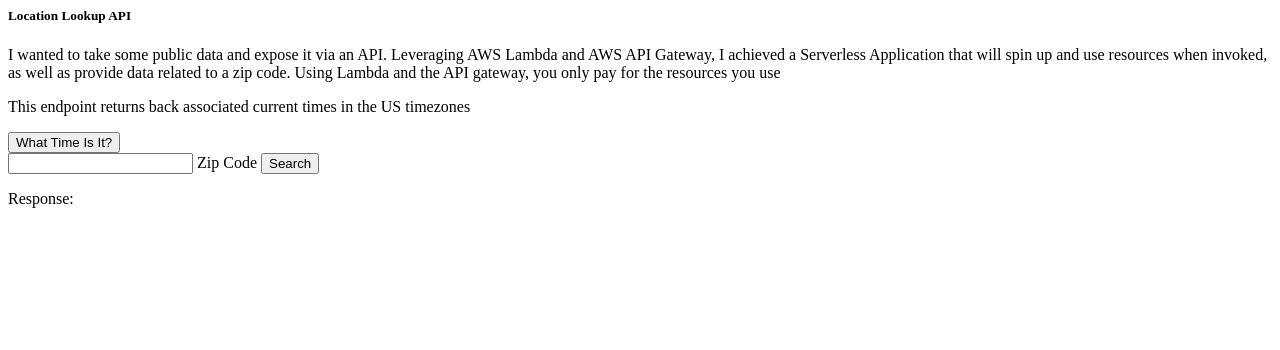
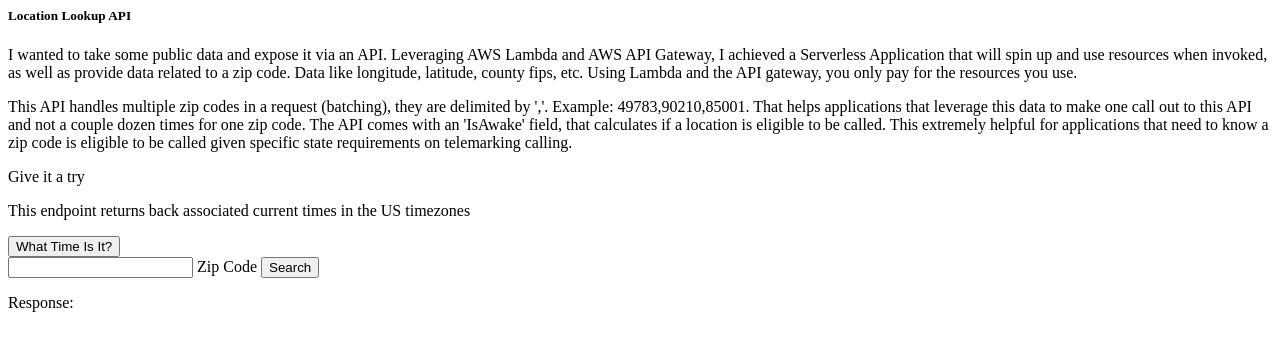
Before and after one commit to brandonhein/brandonhein.github.io, a plain HTML site: page pages/locationlookup/index.html in a window 1280 px wide. Drawn offline with Linux system fonts and the light colour scheme; files whose address does not match are found by name.

Commit message:
add some explainations

```diff
--- a/pages/locationlookup/index.html
+++ b/pages/locationlookup/index.html
@@ -2,9 +2,16 @@
     <h5>Location Lookup API</h5>
     <p>
         I wanted to take some public data and expose it via an API. Leveraging AWS Lambda and AWS API Gateway, I achieved a Serverless Application
-        that will spin up and use resources when invoked, as well as provide data related to a zip code.
-        Using Lambda and the API gateway, you only pay for the resources you use
+        that will spin up and use resources when invoked, as well as provide data related to a zip code. Data like longitude, latitude, county fips, etc.
+        Using Lambda and the API gateway, you only pay for the resources you use.
     </p>
+    <p>
+        This API handles multiple zip codes in a request (batching), they are delimited by ','. Example: 49783,90210,85001.  That helps applications
+        that leverage this data to make one call out to this API and not a couple dozen times for one zip code.  The API comes with an 'IsAwake' field,
+        that calculates if a location is eligible to be called. This extremely helpful for applications that need to know a zip code is eligible to be called
+        given specific state requirements on telemarking calling.
+    </p>
+    <p>Give it a try</p>
     <div class="row">
         <div class="row">
             <div class="input-field col s3">
```
Also changed, not shown: index.html (+1 -0 lines), pages/addressvalidation/index.html (+4 -1 lines).
